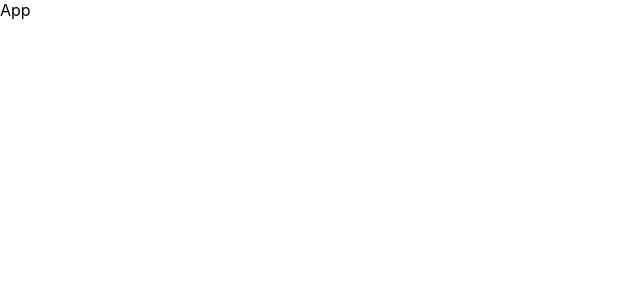
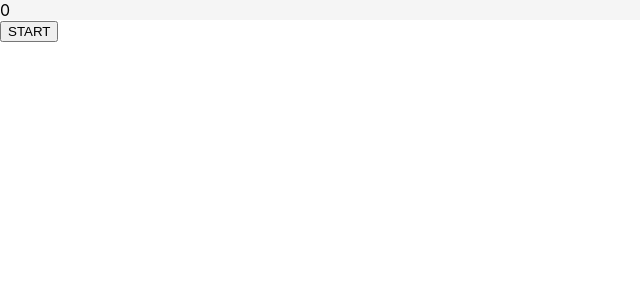
Before and after one commit to tanigaki39/react-stopwatch, a React (Create React App) app: page / in a window 1280 px wide. Shown: the top 300 px of the page, without its empty margins (0-640 px from the left). Built offline with nearby package versions, Linux system fonts and the light colour scheme.

Commit message:
feat: Create Stopwatch component

```diff
--- a/src/App.tsx
+++ b/src/App.tsx
@@ -1,7 +1,8 @@
 import React from "react";
+import Stopwatch from "./components/Stopwatch";
 
 function App() {
-  return <div>App</div>;
+  return <Stopwatch />;
 }
 
 export default App;
--- /dev/null
+++ b/src/components/Stopwatch/index.tsx
@@ -0,0 +1,18 @@
+import * as React from "react";
+import Viewer from "../Viewer";
+import Button from "../Button";
+//____________________________________________
+//
+const Component: React.FC = () => {
+  const [timer, setTimer] = React.useState(0);
+
+  return (
+    <div>
+      <Viewer timer={timer} />
+      <Button />
+    </div>
+  );
+};
+//____________________________________________
+//
+export default Component;
```
